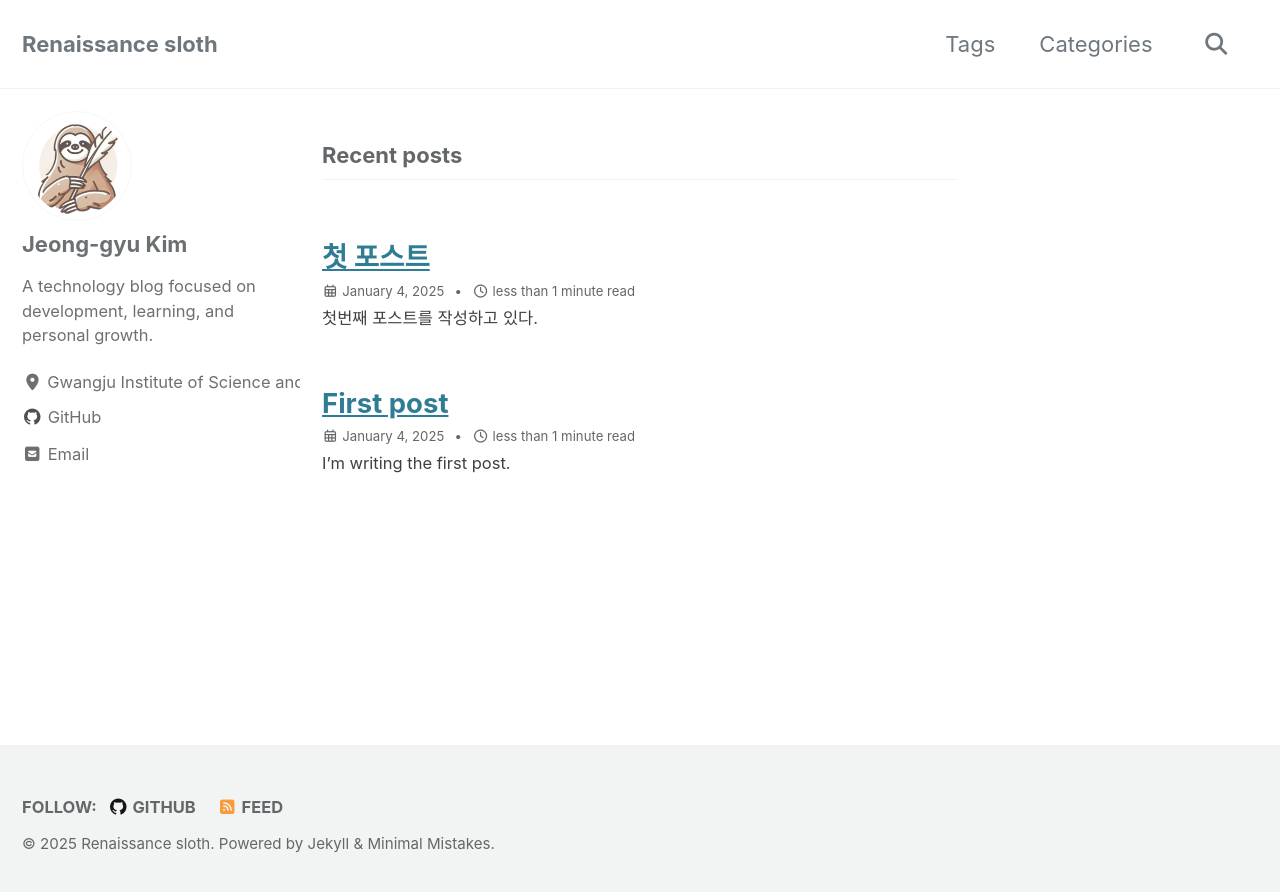
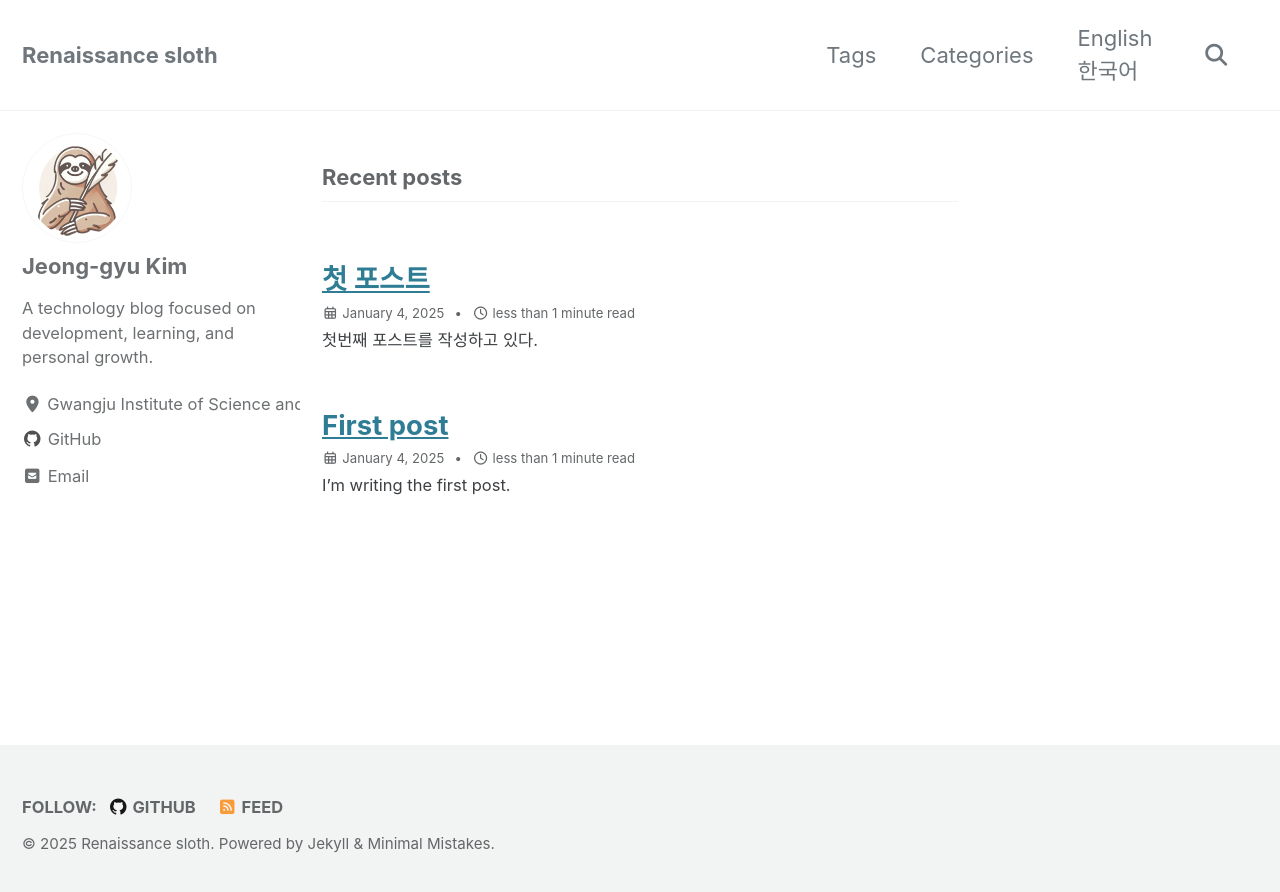
Before and after one commit to Jeong-gyuKim/Jeong-gyuKim.github.io, a Jekyll site: the page built from index.html, in a window 1280 px wide. Shown: the top 892 px of the page. Built offline with Jekyll 4.4.1, drawn with Linux system fonts in a browser that asks for light colours; cached includes are drawn as plain includes; the list of posts is cut into pages by our own code.

Commit message:
language-switch

```diff
--- a/_config.yml
+++ b/_config.yml
@@ -328,11 +328,11 @@ defaults:
       path: "_posts/en"
       type: posts
     values:
-      lang: "en"
+      language: "en"
       permalink: /en/:categories/:title/
   - scope:
       path: "_posts/ko"
       type: posts
     values:
-      lang: "ko"
+      language: "ko"
       permalink: /ko/:categories/:title/
--- /dev/null
+++ b/_data/snippets.yml
@@ -0,0 +1,7 @@
+languages:
+  en:
+    value: English
+    slug: en
+  ko:
+    value: 한국어
+    slug: ko
--- /dev/null
+++ b/_includes/language-switch.html
@@ -0,0 +1,7 @@
+<ul>
+    {% for language in site.data.snippets.languages %}
+        <li {% if language[1].slug == page.language %}class="current"{% endif %}>
+            <a href="{{ site.baseurl }}/{{ language[1].slug }}/{{ page.language_reference }}">{{ language[1].value }}</a>
+        </li>
+    {% endfor %}
+</ul>
--- a/_includes/masthead.html
+++ b/_includes/masthead.html
@@ -22,6 +22,8 @@
             </li>
           {%- endfor -%}
         </ul>
+        {% include language-switch.html %}
+
         {% if site.search == true %}
         <button class="search__toggle" type="button">
           <span class="visually-hidden">{{ site.data.ui-text[site.locale].search_label | default: "Toggle search" }}</span>
```
